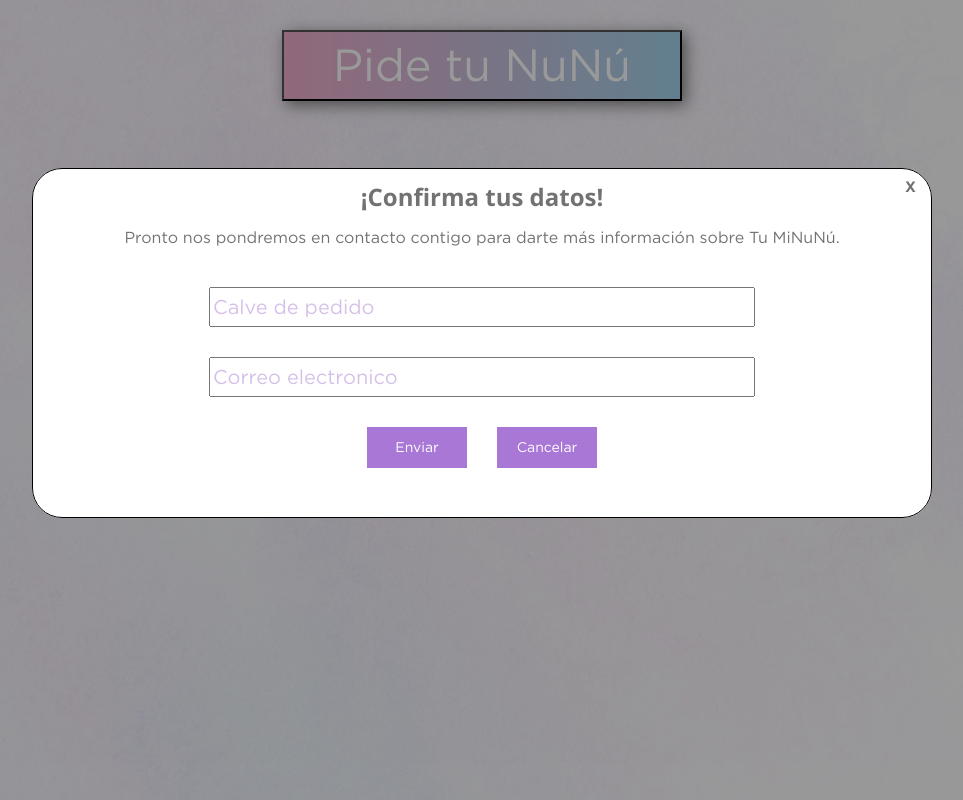
After one commit to luis1415s/minunutitulacion, a PHP site: page /confirmarpedido.php in a window 1280 px wide, after a click on "Pide tu NuNú". The commit adds this page. Shown: the whole page, without its empty margins (158-1121 px from the left). Run offline with PHP 8.4, Linux system fonts and the light colour scheme.

```diff
--- /dev/null
+++ b/confirmarpedido.php
@@ -0,0 +1,45 @@
+<pedir>
+    <meta charset="utf-8">
+    <link rel="stylesheet" href="css/form1.css">
+    <link rel="stylesheet" href="css/buttons.css">
+    <link rel="stylesheet" href="https://www.w3schools.com/w3css/4/w3.css">
+    <link href="css/main.css" rel="stylesheet"/>
+<div class="uk-width-1-1">
+<input type="button" class="boton-arcoiris" name="btnpide" value="Pide tu NuNú" onclick="document.getElementById('id01').style.display='block'">
+<!--<input type="button" class="boton-arcoiris" name="btnpide" value="Pide tu NuNú" onclick="location.href='Gracias.php'">
+<a href="#" class="boton-arcoiris formularioh">Pide tu <strong>NuNú</strong></a>-->
+</div>
+
+<div id="id01" class="w3-modal">
+<br><br><br>
+<div class="w3-modal-content">
+    <div class="w3-container">
+    <span id="close" onclick="document.getElementById('id01').style.display='none'" class="w3-button w3-display-topright">X</span>
+
+        <div class="titform">
+            <h3 id="tf"><b>¡Confirma tus datos!</b></h3>
+            <p id="pf">Pronto nos pondremos en contacto contigo para darte más información sobre Tu MiNuNú.</p>
+        </div>
+        <div class="form1">
+            <form name="miformulario" id="miformulario" method="post">
+                <div class="ndiv">
+                    <input type="text" name="nom" id="name1" autocomplete="off"  placeholder="Calve de pedido" required>
+
+                </div>
+                <div class="ediv">
+                    <input type="text" name="mail1" id="email1" autocomplete="off"  placeholder="Correo electronico" required>
+                </div>
+                <div class="buttons">
+</form>
+
+
+                    <button class="button" type="submit" id="btEnviar" action="Gracias.php">Enviar</button>
+                    <button id="btc" class="button" onclick="document.getElementById('id01').style.display='none'" class="w3-button w3-display-bottom">Cancelar</button>
+                </div>
+            </form>
+        </div>
+    </div>
+</div>
+</div>
+<!--TERMINA CODIGO DEL BOTON Y FORM-->
+</pedir>
```
Also changed, not shown: register-first-service3.php (+51 -3 lines).
